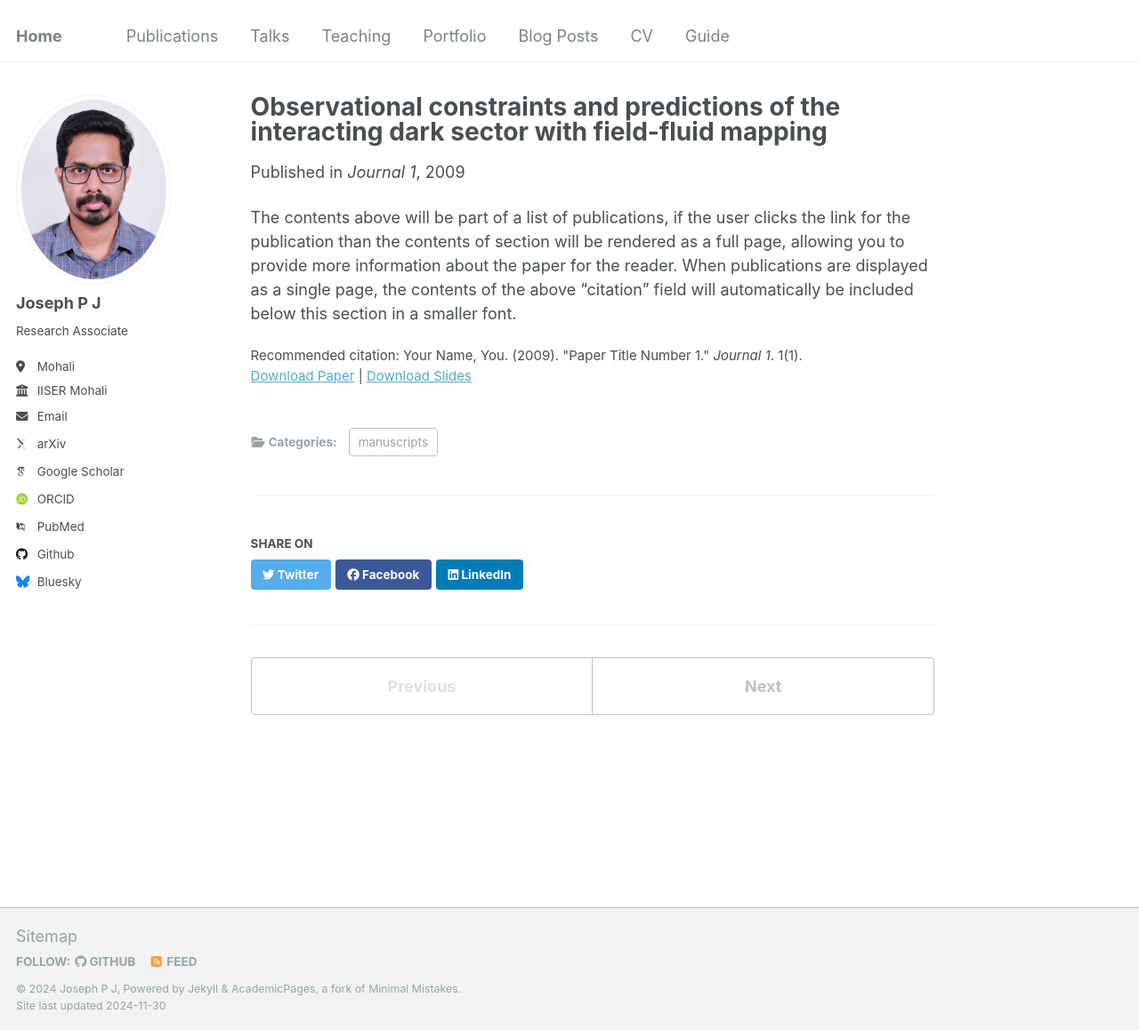
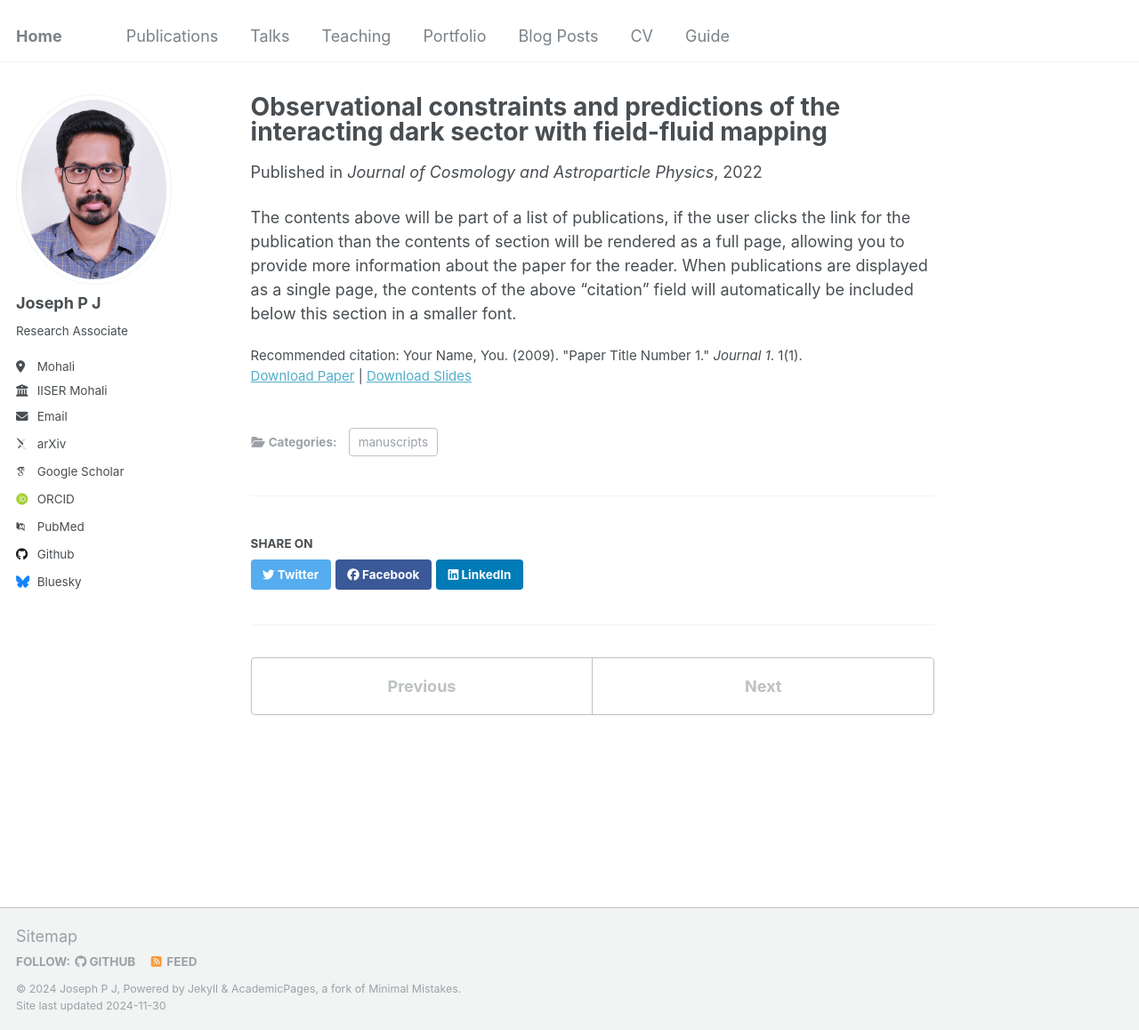
Before and after one commit to josephpjohnson/web, a Jekyll site: the page built from _publications/2009-10-01-paper-title-number-1.md, in a window 1280 px wide and 1158 px high. Shown: the whole window at 89% size. Built offline with Jekyll 4.4.1, drawn with Linux system fonts in a browser that asks for light colours; some web fonts are replaced.

Commit message:
Update 2009-10-01-paper-title-number-1.md

```diff
--- a/_publications/2009-10-01-paper-title-number-1.md
+++ b/_publications/2009-10-01-paper-title-number-1.md
@@ -4,8 +4,8 @@ collection: publications
 category: manuscripts
 permalink: /publication/2009-10-01-paper-title-number-1
 excerpt: 'This paper is about the number 1. The number 2 is left for future work.'
-date: 2009-10-01
-venue: 'Journal 1'
+date: 2022-01-17
+venue: 'Journal of Cosmology and Astroparticle Physics'
 slidesurl: 'http://academicpages.github.io/files/slides1.pdf'
 paperurl: 'http://academicpages.github.io/files/paper1.pdf'
 citation: 'Your Name, You. (2009). &quot;Paper Title Number 1.&quot; <i>Journal 1</i>. 1(1).'
```
